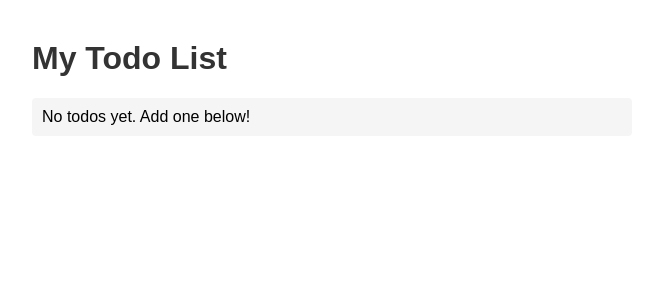
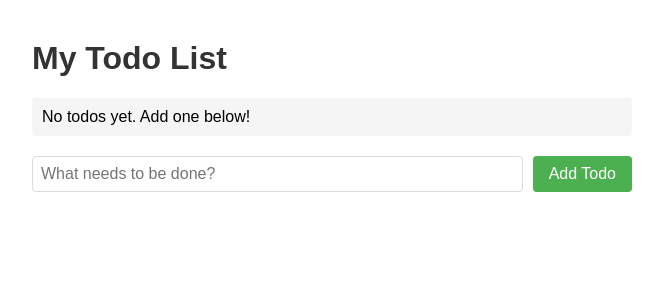
Before and after one commit to riteshkhire/todo-app, a Flask app: page / in a window 1280 px wide. Shown: the top 300 px of the page, without its empty margins (308-971 px from the left). Run offline with Flask 3, Linux system fonts and the light colour scheme.

Commit message:
feat: add todo form and POST /add route

```diff
--- a/app.py
+++ b/app.py
@@ -10,5 +10,18 @@ next_id = 1
 def index():
     return render_template('index.html', todos=todos)
 
+@app.route('/add', methods=['POST'])
+def add_todo():
+    global next_id
+    text = request.form.get('text', '').strip()
+    if text:
+        todos.append({
+            "id": next_id,
+            "text": text,
+            "completed": False
+        })
+        next_id += 1
+    return redirect(url_for('index'))
+
 if __name__ == '__main__':
     app.run(debug=True)
--- a/static/style.css
+++ b/static/style.css
@@ -24,3 +24,31 @@ body {
       text-decoration: line-through;
       color: #999;
   }
+
+form {
+      display: flex;
+      gap: 10px;
+      margin-top: 20px;
+  }
+
+  form input[type="text"] {
+      flex: 1;
+      padding: 8px;
+      font-size: 16px;
+      border: 1px solid #ddd;
+      border-radius: 4px;
+  }
+
+  button {
+      padding: 8px 16px;
+      background: #4CAF50;
+      color: white;
+      border: none;
+      border-radius: 4px;
+      cursor: pointer;
+      font-size: 16px;
+  }
+
+  button:hover {
+      background: #45a049;
+  }
--- a/templates/index.html
+++ b/templates/index.html
@@ -16,5 +16,14 @@
               <li>No todos yet. Add one below!</li>
           {% endfor %}
       </ul>
+      <form action="/add" method="POST">
+          <input
+              type="text"
+              name="text"
+              placeholder="What needs to be done?"
+              required
+          >
+          <button type="submit">Add Todo</button>
+      </form>
   </body>
   </html>
```
